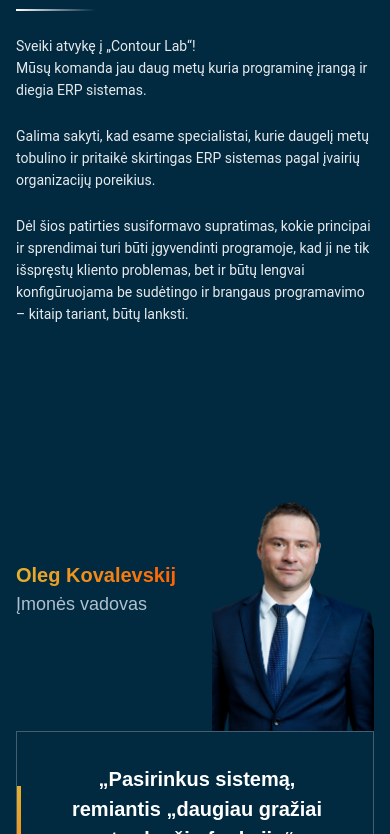
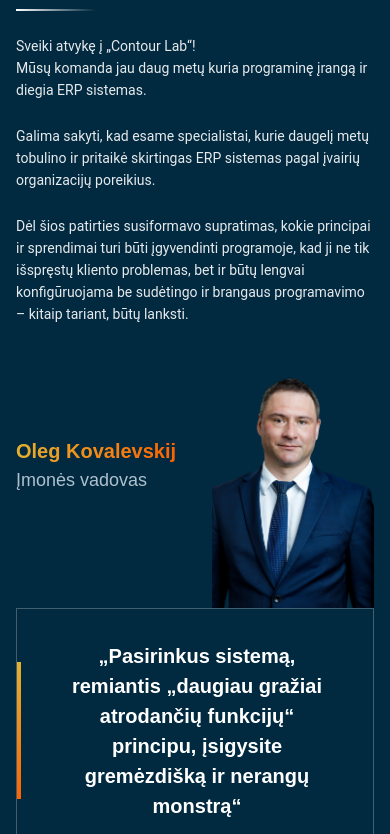
Before and after one commit to vovaddk/test, a plain HTML site: page index.html in a window 390 px wide. Shown: the part 117-951 px from the top of the page. Drawn offline with Linux system fonts and the light colour scheme.

Commit message:
second commit

```diff
--- a/css/style.css
+++ b/css/style.css
@@ -160,6 +160,7 @@
   .apie-imone {
     display: flex;
     height: 406px;
+    flex: 0;
     flex-direction: column;
     align-items: flex-start;
     flex-shrink: 0;
```
